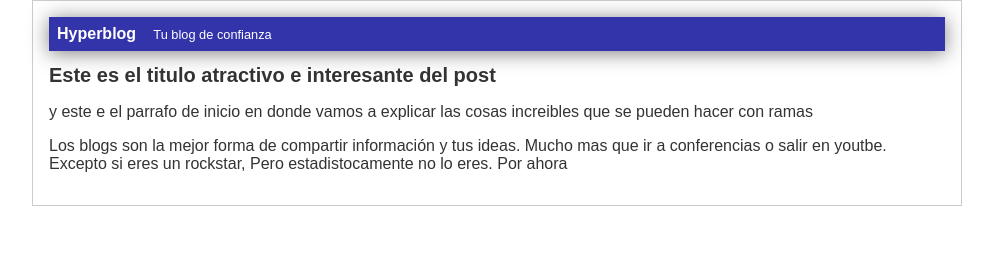
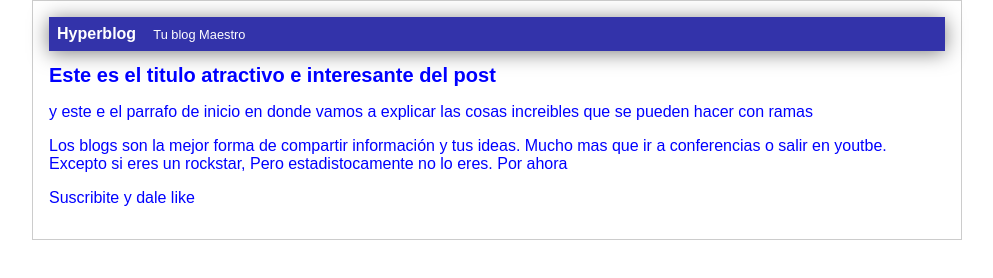
Before and after one commit to rjuarez1/hiperblog, a plain HTML site: page blogpost.html in a window 1280 px wide. Shown: the whole page, without its empty margins (143-1136 px from the left). Drawn offline with Linux system fonts and the light colour scheme.

Commit message:
Agregue suscripcion agregue cabacera maestra

```diff
--- a/blogpost.html
+++ b/blogpost.html
@@ -12,7 +12,7 @@
     <div id="container">
         <div id="cabecera">
             Hyperblog
-            <span id="tagline">Tu blog de confianza</span>
+            <span id="tagline">Tu blog Maestro</span>
         </div>
         <div id="post">
             <h1>Este es el titulo atractivo e interesante del post</h1>
@@ -20,6 +20,7 @@
             <p>
                 Los blogs son la mejor forma de compartir información y tus ideas. Mucho mas que ir a conferencias o salir en youtbe. Excepto si eres un rockstar, Pero estadistocamente no lo eres. Por ahora
             </p>
+            <p>Suscribite y dale like</p>
         </div>
     </div>
 </body>
--- a/estilos.css
+++ b/estilos.css
@@ -1,6 +1,6 @@
 
 body{
-    color:#333;
+    color:blue;
     text-align: center;
     font-family: Arial;
     font-size: 16px;
```
